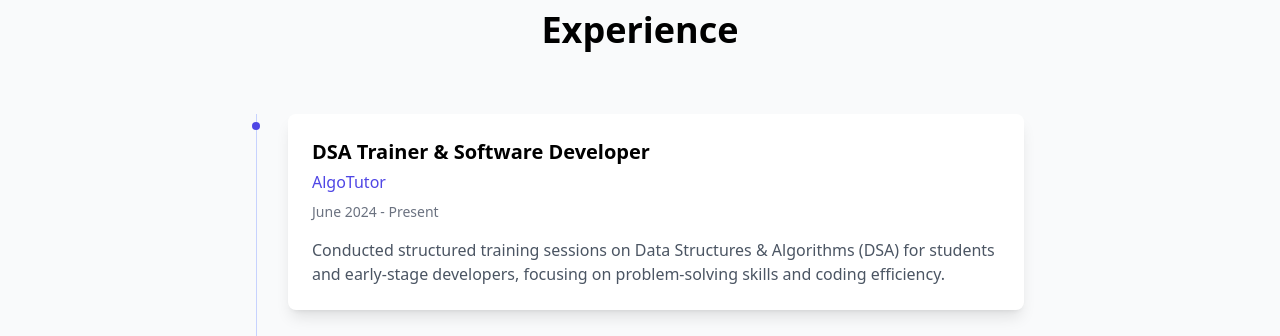
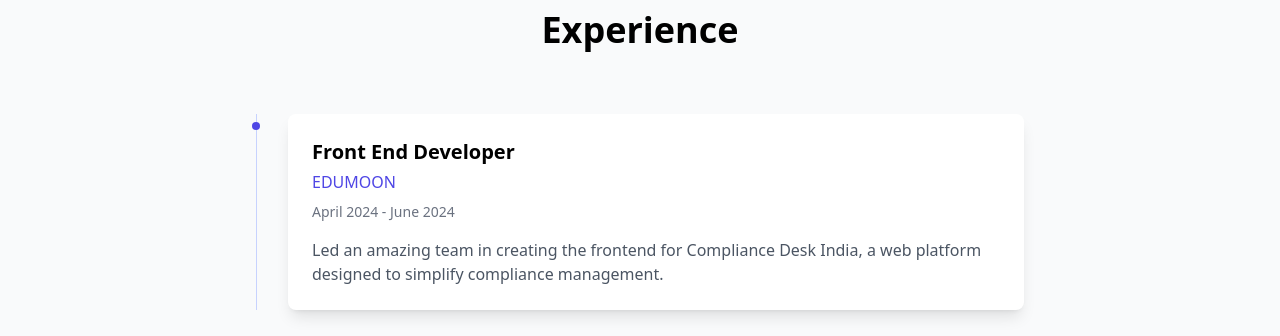
Before and after one commit to LVSJanakiRamaraju/MyPortfolio, a React (Vite) app: page / in a window 1280 px wide. Shown: the part 1380-1716 px from the top of the page. Built offline with nearby package versions, Linux system fonts and the light colour scheme.

Commit message:
Updated Resume

```diff
--- a/src/App.tsx
+++ b/src/App.tsx
@@ -82,8 +82,8 @@ function App() {
                 <a href="#projects" className="hover:text-indigo-600 dark:text-white dark:hover:text-indigo-400">Projects</a>
                 <a href="#contact" className="hover:text-indigo-600 dark:text-white dark:hover:text-indigo-400">Contact</a>
                 <a
-                  href="/Kanumuri_L_V_S_Janaki_Rama_Raju_DSA_with_CPP_Resume.pdf"
-                  download="Kanumuri_L_V_S_Janaki_Rama_Raju_DSA_with_CPP_Resume.pdf"
+                  href="/Kanumuri_L_V_S_Janaki_Rama_Raju_Resume_FullStack_Developer.pdf"
+                  download="Kanumuri_L_V_S_Janaki_Rama_Raju_Resume.pdf"
                   className="inline-flex items-center gap-2 bg-indigo-600 text-white px-6 py-2 rounded-lg hover:bg-indigo-700 transition-colors duration-300 shadow-lg hover:shadow-xl"
                 >
                   <FileDown className="w-4 h-4" />
@@ -130,8 +130,8 @@ function App() {
                 <a href="#projects" onClick={closeMenu} className="block py-2 hover:text-indigo-600 dark:text-white dark:hover:text-indigo-400">Projects</a>
                 <a href="#contact" onClick={closeMenu} className="block py-2 hover:text-indigo-600 dark:text-white dark:hover:text-indigo-400">Contact</a>
                 <a
-                  href="/Kanumuri_L_V_S_Janaki_Rama_Raju_DSA_with_CPP_Resume.pdf"
-                  download="Kanumuri_L_V_S_Janaki_Rama_Raju_DSA_with_CPP_Resume.pdf"
+                  href="/Kanumuri_L_V_S_Janaki_Rama_Raju_Resume_FullStack_Developer.pdf"
+                  download="Kanumuri_L_V_S_Janaki_Rama_Raju.pdf"
                   onClick={closeMenu}
                   className="inline-flex items-center gap-2 bg-indigo-600 text-white px-6 py-3 rounded-lg hover:bg-indigo-700 transition-colors duration-300 w-full justify-center"
                 >
--- a/src/components/Experience.tsx
+++ b/src/components/Experience.tsx
@@ -1,12 +1,6 @@
 import React from 'react';
 
 const experiences = [
-  {
-    company: 'AlgoTutor',
-    role: 'DSA Trainer & Software Developer',
-    period: 'June 2024 - Present',
-    description: 'Conducted structured training sessions on Data Structures & Algorithms (DSA) for students and early-stage developers, focusing on problem-solving skills and coding efficiency.',
-  },
   {
     company: 'EDUMOON',
     role: 'Front End Developer',
```
